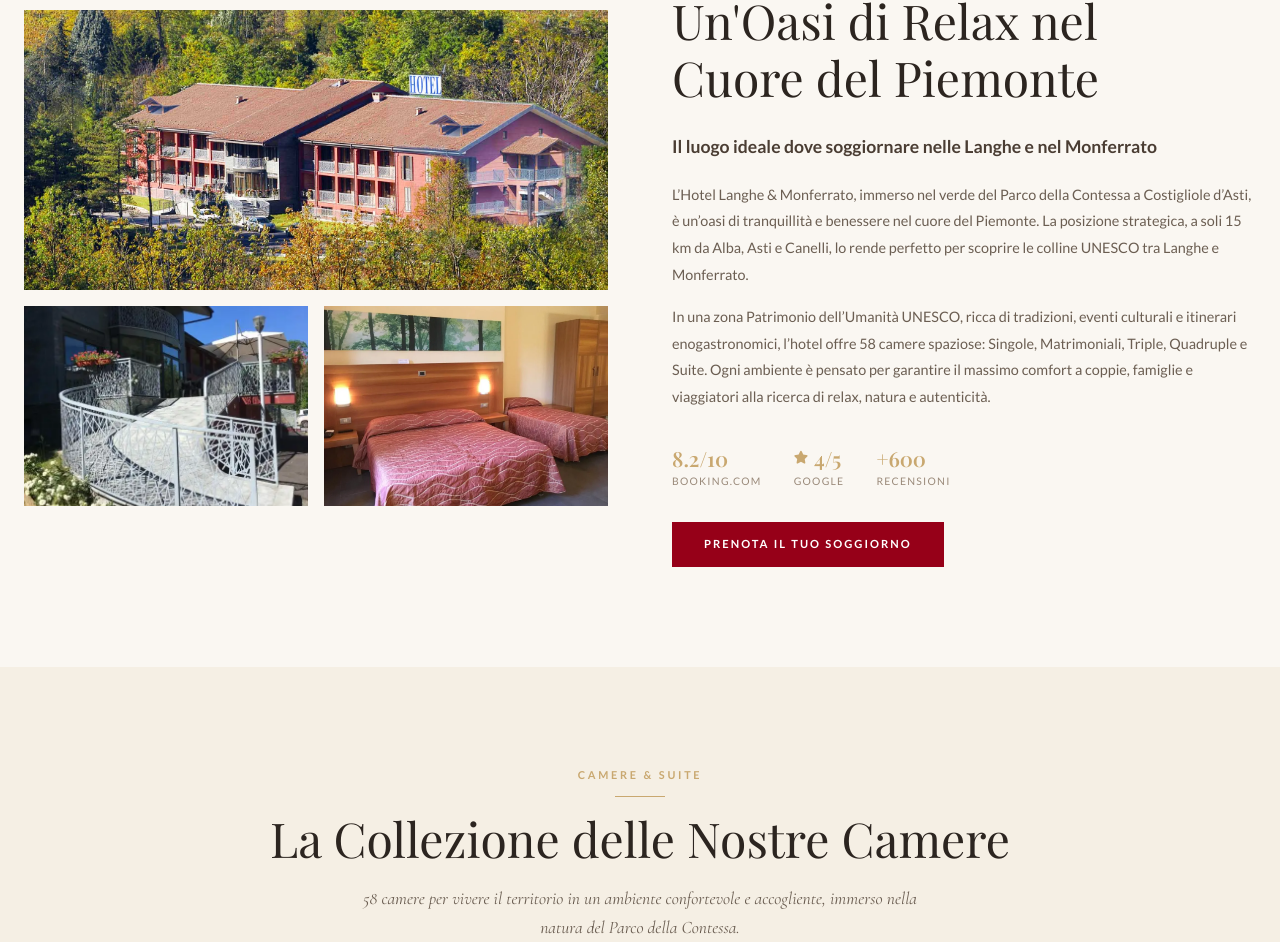
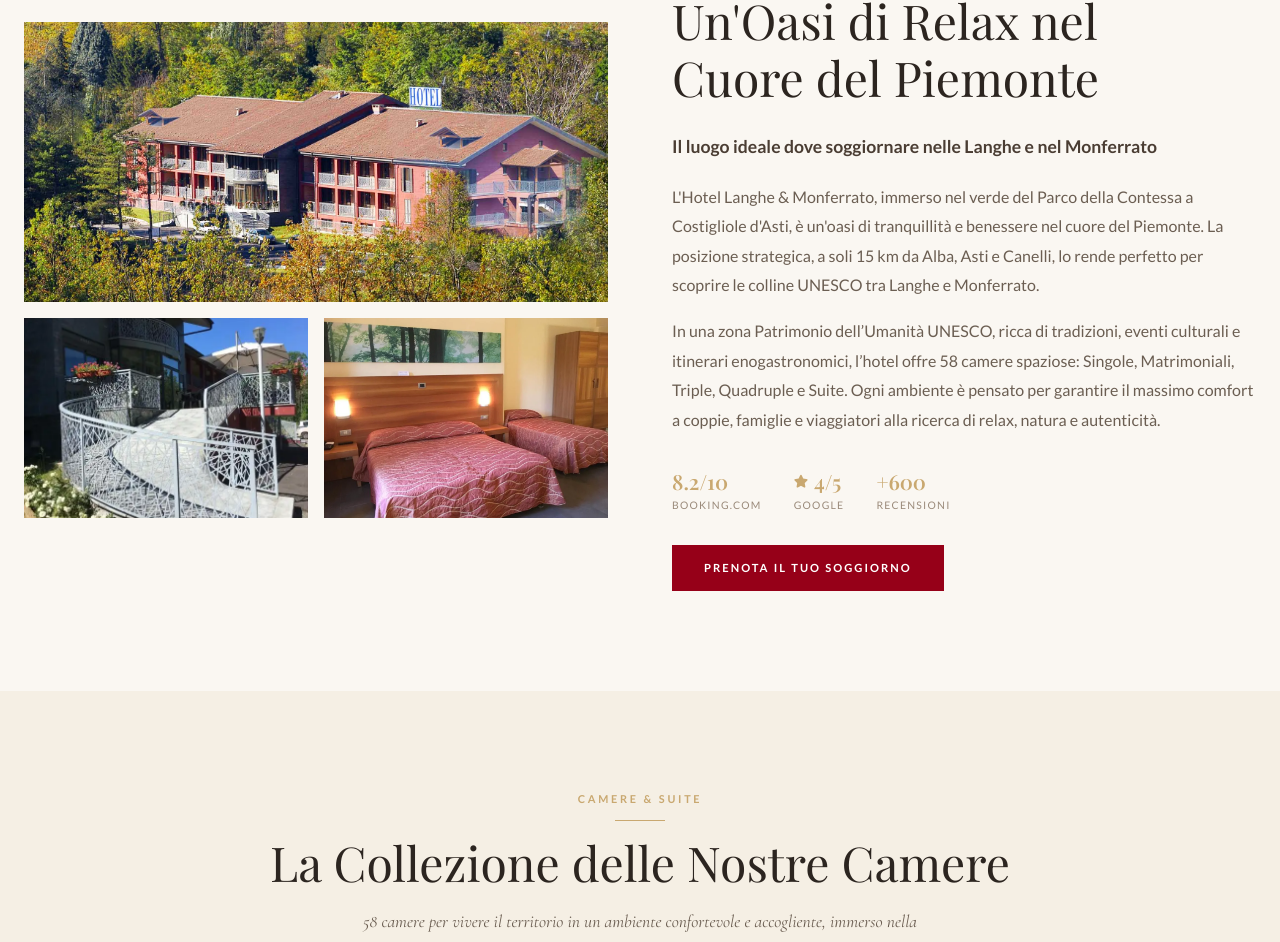
Before and after one commit to tave1013/hotel-langhe-monferrato, a Next.js app: page / in a window 1280 px wide. Shown: the part 1105-2047 px from the top of the page. Built offline with nearby package versions, Linux system fonts and the light colour scheme; a web font is replaced by a local one.

Commit message:
style: uniforma font size paragrafi About a 1rem (come Amenities)

```diff
--- a/components/About.js
+++ b/components/About.js
@@ -79,18 +79,18 @@ export default function About() {
             <p
               style={{
                 fontFamily: 'Lato, sans-serif',
-                fontSize: '0.9rem',
+                fontSize: '1rem',
                 color: '#6B5E52',
                 lineHeight: 1.85,
                 marginBottom: '1rem',
               }}
             >
-              L’Hotel Langhe & Monferrato, immerso nel verde del Parco della Contessa a Costigliole d’Asti, è un’oasi di tranquillità e benessere nel cuore del Piemonte. La posizione strategica, a soli 15 km da Alba, Asti e Canelli, lo rende perfetto per scoprire le colline UNESCO tra Langhe e Monferrato.
+              L'Hotel Langhe & Monferrato, immerso nel verde del Parco della Contessa a Costigliole d'Asti, è un'oasi di tranquillità e benessere nel cuore del Piemonte. La posizione strategica, a soli 15 km da Alba, Asti e Canelli, lo rende perfetto per scoprire le colline UNESCO tra Langhe e Monferrato.
             </p>
             <p
               style={{
                 fontFamily: 'Lato, sans-serif',
-                fontSize: '0.9rem',
+                fontSize: '1rem',
                 color: '#6B5E52',
                 lineHeight: 1.85,
                 marginBottom: '2rem',
```
